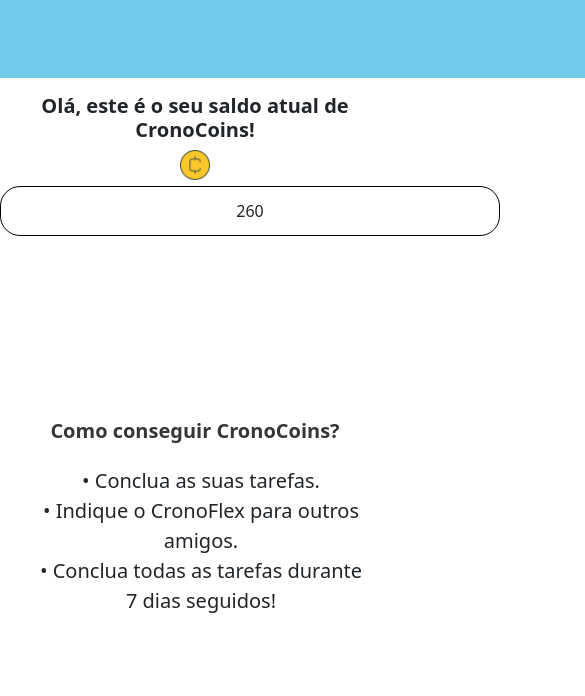
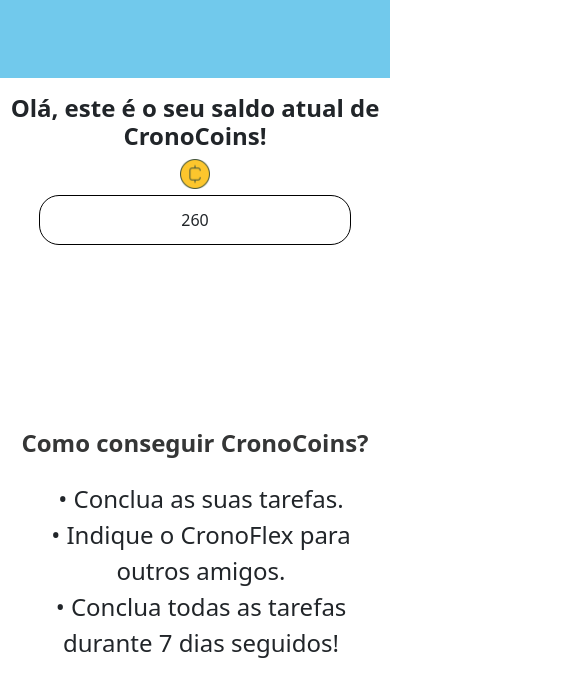
Before and after one commit to ICEI-PUC-Minas-PMGES-TI/pmg-es-2024-1-ti1-2401100-g2-ma-organizacao-de-tempo-1, a plain HTML site: page codigo/views/index.html in a window 390 px wide. Shown: the top 696 px of the page, 585 px wide, since content can reach past the window. Drawn offline with nearby package versions, Linux system fonts and the light colour scheme.

Commit message:
responsividade
adicionada responsividade no site

```diff
--- a/codigo/assets/css/style.css
+++ b/codigo/assets/css/style.css
@@ -7,7 +7,7 @@
 
 header{
     height: 78px;
-    width: 1440px;
+    width: 100%;
     background-color: #71C9EC;
 }
 
@@ -36,7 +36,7 @@
 }
 
 main h1 {
-    font-size: 20px;
+    font-size: 2em;
     text-align: center;
     margin-top: 4%;
     height: 80%;
@@ -47,7 +47,7 @@
     border: 1.5px solid black;
     border-radius: 20px;
     height: 50px;
-    width: 500px;
+    width: 80%;
     display: flex;
     align-items: center;
     justify-content: center;
@@ -75,12 +75,30 @@
 p1 {
     color: #353636;
     font-weight: bold;
-    font-size: 20px;
+    font-size: 2em;
 
 }
 
 .passos {
-    font-size: 20px;
+    font-size: 1.5em;
     margin-top: 20px;
     text-align: center;
 }
+
+@media screen and (max-width: 600px) {
+  .navbar-nav {
+    flex-direction: column;
+  }
+
+  .navbar-nav li {
+    margin-bottom: 10px;
+  }
+
+  main h1, p1, .passos {
+    font-size: 1.5em;
+  }
+
+  .navbar .navbar-toggler {
+    display: none;
+  }
+}
--- a/codigo/assets/scripts/coins.js
+++ b/codigo/assets/scripts/coins.js
@@ -1,9 +1,8 @@
 let cronoCoins = JSON.parse(localStorage.getItem('cronoCoins')) || 100;
 
     function atualizarSaldo() {
-      // Atualizando o saldo de CronoCoins na div
       document.getElementById('saldocoins').innerText = `${cronoCoins}`;
-      // Armazenando o saldo de CronoCoins no localStorage
+
       localStorage.setItem('cronoCoins', JSON.stringify(cronoCoins));
     }
 
```
